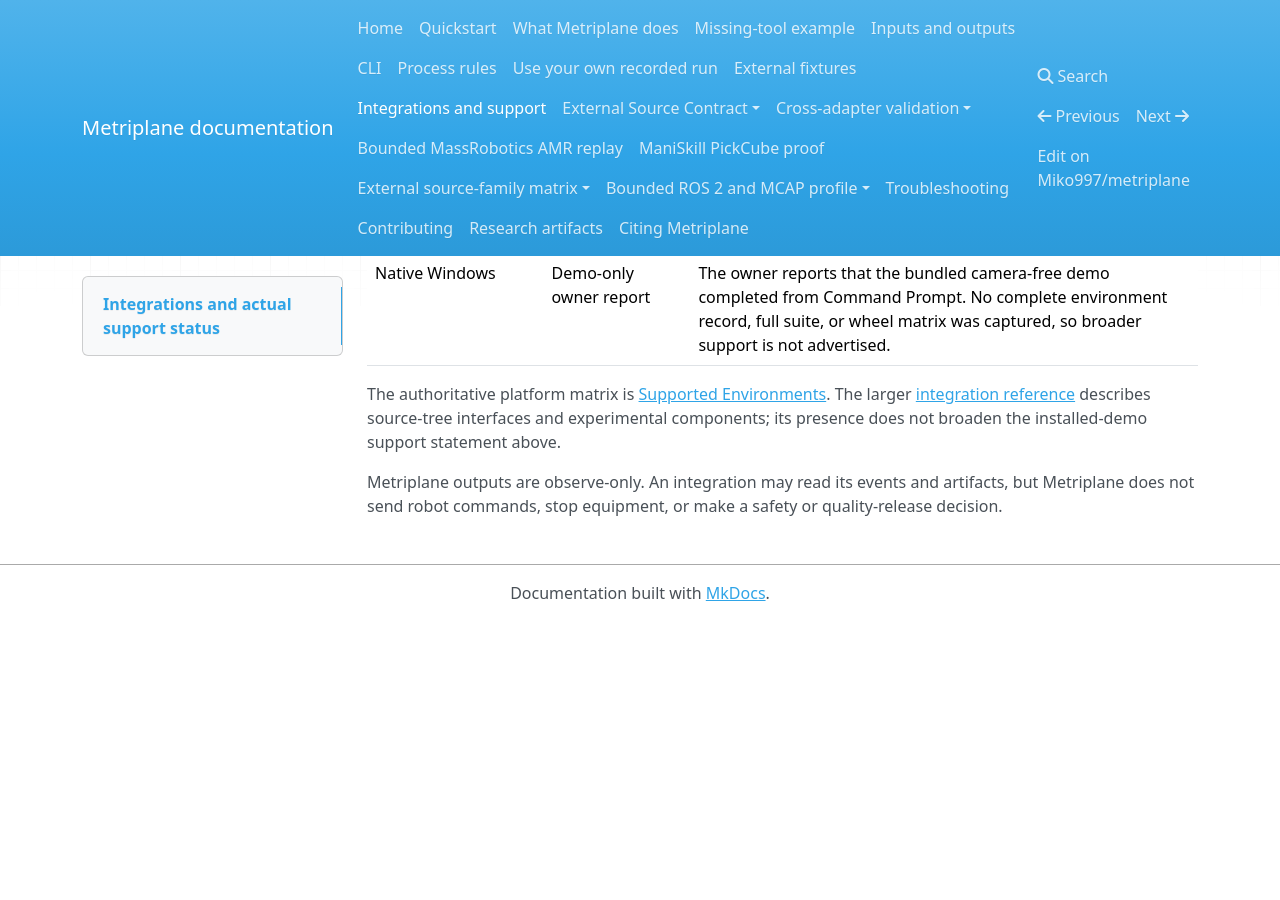
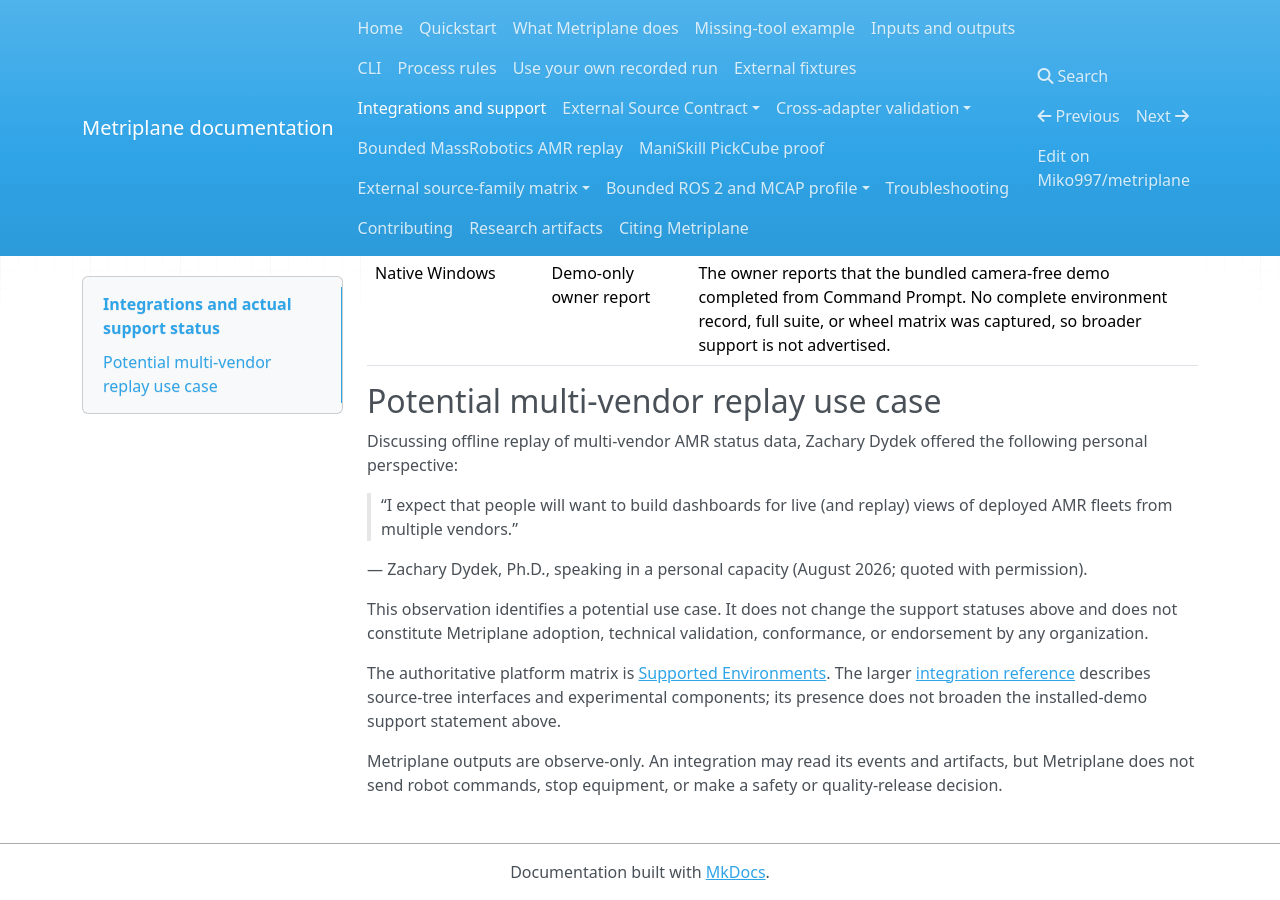
Before and after one commit to Miko997/metriplane, an MkDocs documentation site: the page built from docs/user-guide/integrations.md, in a window 1280 px wide and 900 px high, scrolled down 1261 px. Built offline with MkDocs 1.6.1, drawn with Linux system fonts in a browser that asks for light colours; nearby versions of some CDN libraries; before the commit the page ends 1882 px from its top, so only the background shows below that.

Commit message:
MET-161 add personal AMR replay perspective

```diff
--- a/docs/user-guide/integrations.md
+++ b/docs/user-guide/integrations.md
@@ -24,6 +24,21 @@
 | WSL2 Ubuntu 24.04 | Manually validated, camera-free path | An owner-run Python 3.12.3 installed-wheel check completed in 7 seconds and passed doctor, the six-event/one-incident demo, bundle verification, regression, and a second headless demo. Automatic browser opening is not claimed because that environment had no default HTML handler; omit `--open` or open the printed report path manually. This is not full-suite coverage. |
 | Native Windows | Demo-only owner report | The owner reports that the bundled camera-free demo completed from Command Prompt. No complete environment record, full suite, or wheel matrix was captured, so broader support is not advertised. |
 
+## Potential multi-vendor replay use case
+
+Discussing offline replay of multi-vendor AMR status data, Zachary Dydek offered
+the following personal perspective:
+
+> “I expect that people will want to build dashboards for live (and replay)
+> views of deployed AMR fleets from multiple vendors.”
+
+— Zachary Dydek, Ph.D., speaking in a personal capacity (August 2026; quoted
+with permission).
+
+This observation identifies a potential use case. It does not change the
+support statuses above and does not constitute Metriplane adoption, technical
+validation, conformance, or endorsement by any organization.
+
 The authoritative platform matrix is
 [Supported Environments](https://github.com/Miko997/metriplane/blob/main/docs/SUPPORTED_ENVIRONMENTS.md).
 The larger
```
